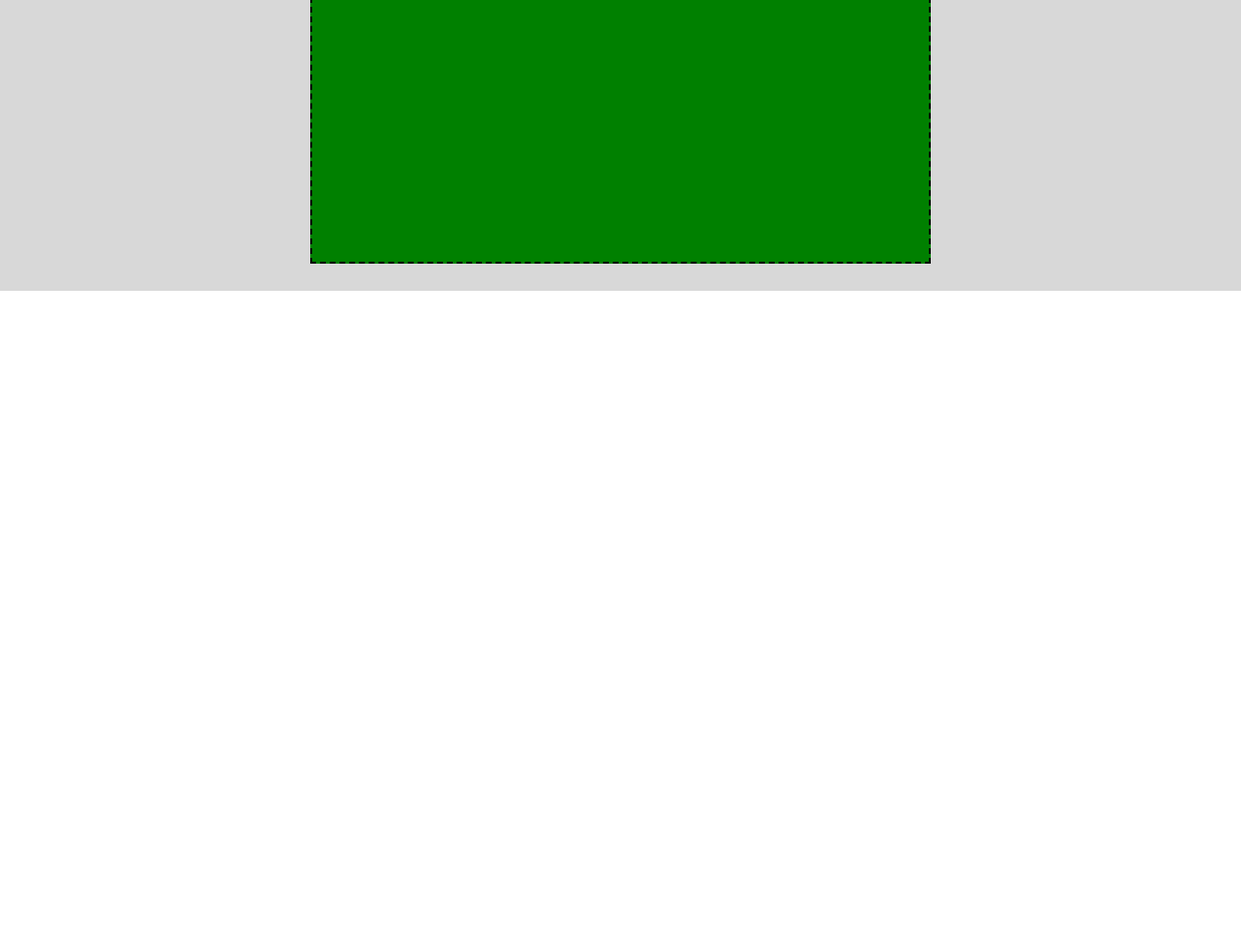
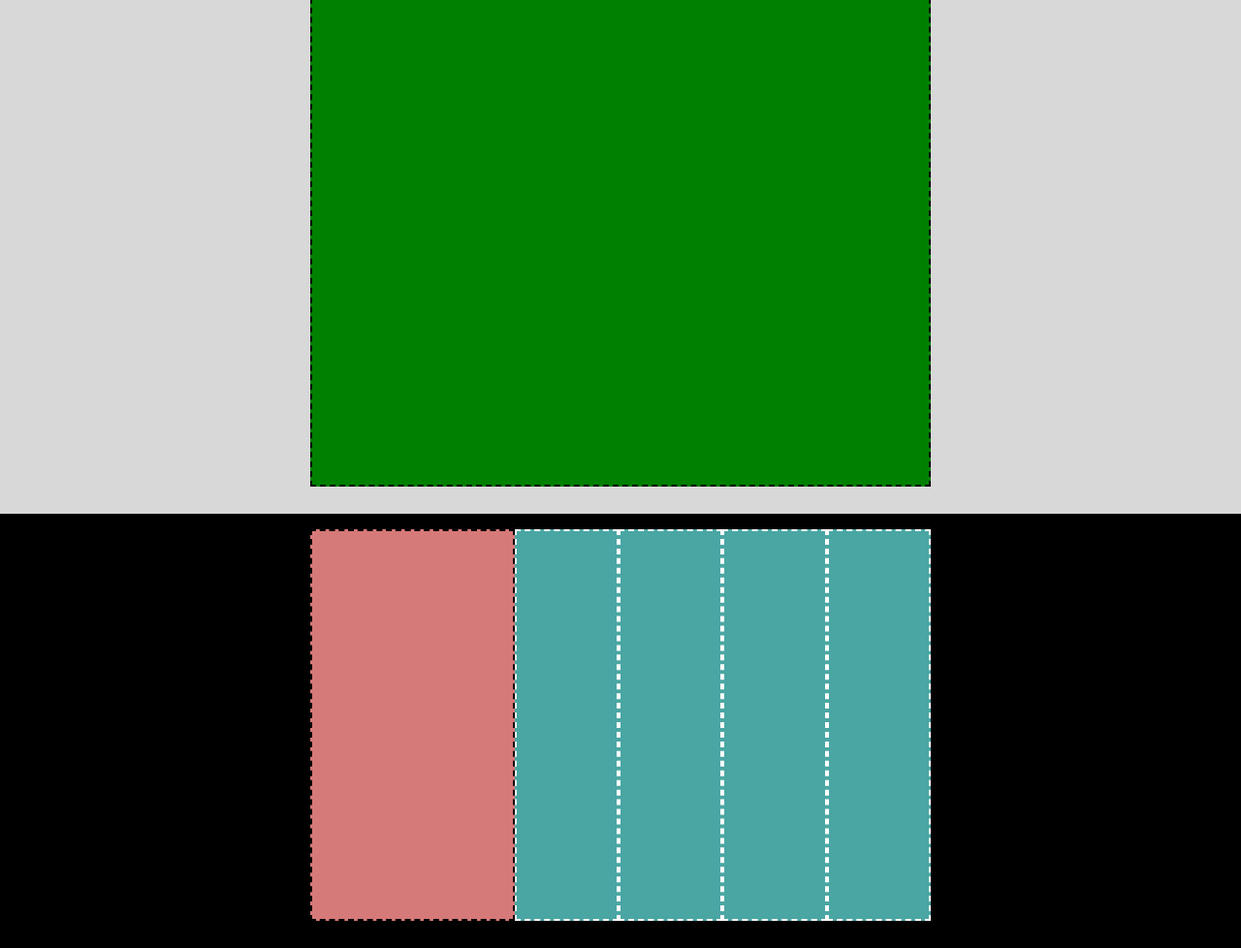
Before and after one commit to davidequattrocchi10/htmlcss-struttura-discord, a plain HTML site: page index.html in a window 1280 px wide. Shown: the part 1812-2790 px from the top of the page at 97% size. Before the commit the page ends 2112 px from the top, so only its background shows below. Drawn offline with Linux system fonts and the light colour scheme.

Commit message:
Add sixth section

```diff
--- a/index.html
+++ b/index.html
@@ -51,6 +51,21 @@
 
             </div>
         </div>
+
+        <div class="sixth_section">
+            <div class="row_container">
+                <div class="column_main">
+                </div>
+                <div class="column_minor">
+                </div>
+                <div class="column_minor">
+                </div>
+                <div class="column_minor">
+                </div>
+                <div class="column_minor">
+                </div>
+            </div>
+        </div>
     </main>
 </body>
 </html>
--- a/style.css
+++ b/style.css
@@ -44,7 +44,7 @@
 
 .debug .first_section{
     background-color: #040ca2;
-    height: 240px;
+    height: 290px;
     padding: 2rem 27rem;
 
 }
@@ -58,7 +58,7 @@
 .debug .container2_main{
     background-color: white;
     display: flex;
-    height: 300px;
+    height: 350px;
     padding: 2rem 20rem;
 
 
@@ -83,14 +83,14 @@
 .debug .container3_main{
     background-color: #8080804f;
     display: flex;
-    height: 300px;
+    height: 350px;
     padding: 2rem 20rem;
 
 }
 
 .debug .fifth_section{
     background-color: #8080804f;
-    height: 570px;
+    height: 600px;
     padding: 2rem 20rem;
 
 }
@@ -99,6 +99,31 @@
     background-color: green;
     height: 100%;
     border: 2px dashed black;
+
+}
+
+.debug .row_container{
+    background-color: black;
+    display: flex;
+    height: 400px;
+    padding: 1rem 20rem 2rem 20rem;
+
+
+}
+
+.debug .column_main{
+    flex: 2;
+    height: 100%;
+    background-color: #d67979;
+    border: 2px dashed black;
+
+}
+
+.debug .column_minor{
+    flex: 1;
+    height: 100%;
+    background-color: #4aa6a3;
+    border: 2px dashed white;
 
 }
 
@@ -120,3 +145,13 @@
 .container3_main{}
 
 .fourth_section{}
+
+.fifth_section{}
+
+.container4_main{}
+
+.row_container{}
+
+.column_main{}
+
+.column_minor{}
```
